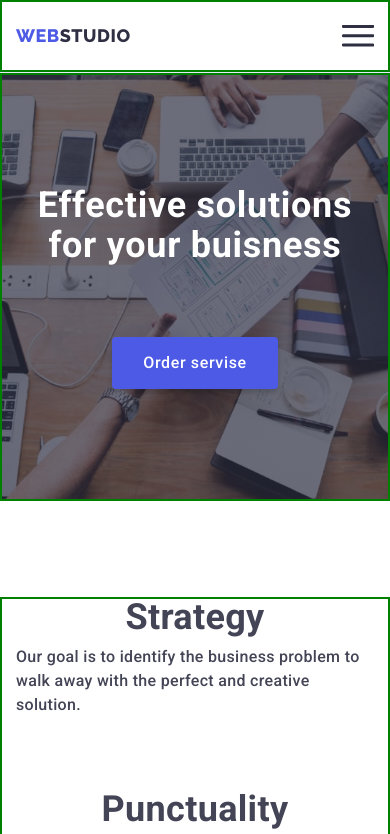
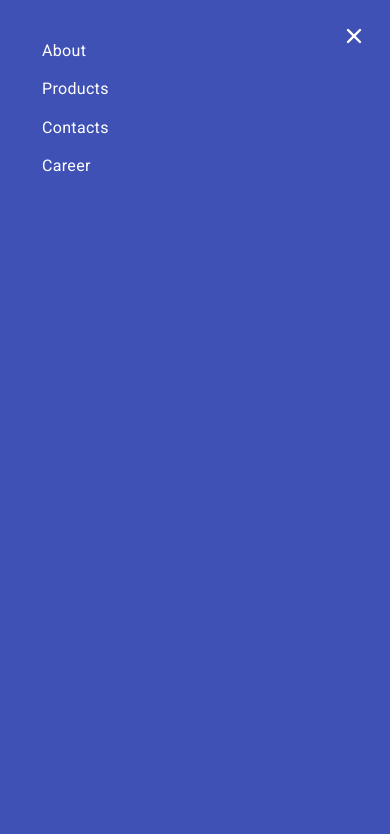
Before and after one commit to AlexanderPetrik/goit-markup-hw-07, a plain HTML site: page index.html in a window 390 px wide. Both pictures are taken after a click on the button 358 px from the left and 36 px from the top of the page. Shown: the top 834 px of the page. Drawn offline with nearby package versions, Linux system fonts and the light colour scheme.

Commit message:
Ending mobike menu

```diff
--- a/css/styles.css
+++ b/css/styles.css
@@ -215,14 +215,83 @@ body {
     padding: 0;
 }
 
+/* ======= Mobile menu ========== */
+
+.menu-toggle {
+    min-height: 40px;
+    min-width: 40px;
+    display: flex;
+    align-items: center;
+    justify-content: center;
+
+    margin: 0;
+    padding: 0;
+    background-color: transparent;
+    cursor: pointer;
+    border: none;
+    border-radius: 50%;
+    outline: none;
+}
+
+@media (min-width: 768px) {
+    .menu-toggle {
+        display: none;
+    }
+}
+
+.menu-toggle:hover,
+.menu-toggle:focus {
+    background-color: rgba(0, 0, 0, 0.1);
+}
+
+.menu-container {
+    position: fixed;
+    top: 0;
+    left: 0;
+    width: 100vw;
+    height: 100vh;
+    padding: 32px;
+    background-color: #3f51b5;
+    z-index: 999;
+
+    transform: translateX(100%);
+    transition: transform 250ms ease-in-out;
+}
+
+.menu-container.is-open {
+    transform: translateX(0);
+}
+
+.menu-container .menu-toggle {
+    position: absolute;
+    top: 16px;
+    right: 16px;
+    color: #fff;
+}
+
+.mobile-menu {
+    padding: 0;
+    margin: 0;
+    list-style: none;
+}
+
+.mobile-menu .link {
+    display: block;
+    padding: 10px;
+    color: #fff;
+    text-decoration: none;
+}
+
+/* ===End=== */
+
 @media screen and (min-width: 768px) {
     .header-menu-btn {
         display: none;
     }
 }
 
-.header-menu-icon {
-}
+/* .header-menu-icon {
+} */
 
 /* ================== */
 
--- a/index.html
+++ b/index.html
@@ -55,7 +55,10 @@
           </ul>
         </address>
         <!-- Mobile menu -->
-        <button class="header-menu-btn" type="button">
+        <button class="header-menu-btn js-open-menu"
+          type="button"
+          aria-expanded="false"
+          aria-controls="mobile-menu">
           <svg class="header-menu-icon" width="32" height="22">
             <use href="./images/icons/icons.svg#burger-btn"></use></svg>
         </button>
@@ -568,6 +571,29 @@
         </form>
       </div>
     </div>
+    <!-- Mobile menu -->
+    <div class="menu-container js-menu-container" id="mobile-menu">
+      <button class="menu-toggle js-close-menu">
+        <svg fill="currentColor" viewBox="0 0 20 20" xmlns="http://www.w3.org/2000/svg" width="24" height="24">
+          <path fill-rule="evenodd"
+            d="M4.293 4.293a1 1 0 011.414 0L10 8.586l4.293-4.293a1 1 0 111.414 1.414L11.414 10l4.293 4.293a1 1 0 01-1.414 1.414L10 11.414l-4.293 4.293a1 1 0 01-1.414-1.414L8.586 10 4.293 5.707a1 1 0 010-1.414z"
+            clip-rule="evenodd"></path>
+        </svg>
+      </button>
+
+      <ul class="mobile-menu">
+        <li><a href="" class="link">About</a></li>
+        <li><a href="" class="link">Products</a></li>
+        <li><a href="" class="link">Contacts</a></li>
+        <li><a href="" class="link">Career</a></li>
+      </ul>
+    </div>
+
+    <script defer src="https://cdnjs.cloudflare.com/ajax/libs/body-scroll-lock/3.1.5/bodyScrollLock.min.js"
+      integrity="sha512-HowizSDbQl7UPEAsPnvJHlQsnBmU2YMrv7KkTBulTLEGz9chfBoWYyZJL+MUO6p/yBuuMO/8jI7O29YRZ2uBlA=="
+      crossorigin="anonymous"></script>
+
     <script src="./js/modal.js"></script>
+    <script defer src="./js/mobile-menu.js"></script>
   </body>
 </html>
--- /dev/null
+++ b/js/mobile-menu.js
@@ -0,0 +1,28 @@
+(() => {
+  const mobileMenu = document.querySelector('.js-menu-container');
+  const openMenuBtn = document.querySelector('.js-open-menu');
+  const closeMenuBtn = document.querySelector('.js-close-menu');
+
+  const toggleMenu = () => {
+    const isMenuOpen =
+      openMenuBtn.getAttribute('aria-expanded') === 'true' || false;
+    openMenuBtn.setAttribute('aria-expanded', !isMenuOpen);
+    mobileMenu.classList.toggle('is-open');
+
+    const scrollLockMethod = !isMenuOpen
+      ? 'disableBodyScroll'
+      : 'enableBodyScroll';
+    bodyScrollLock[scrollLockMethod](document.body);
+  };
+
+  openMenuBtn.addEventListener('click', toggleMenu);
+  closeMenuBtn.addEventListener('click', toggleMenu);
+
+  // Close the mobile menu on wider screens if the device orientation changes
+  window.matchMedia('(min-width: 768px)').addEventListener('change', e => {
+    if (!e.matches) return;
+    mobileMenu.classList.remove('is-open');
+    openMenuBtn.setAttribute('aria-expanded', false);
+    bodyScrollLock.enableBodyScroll(document.body);
+  });
+})();
```
